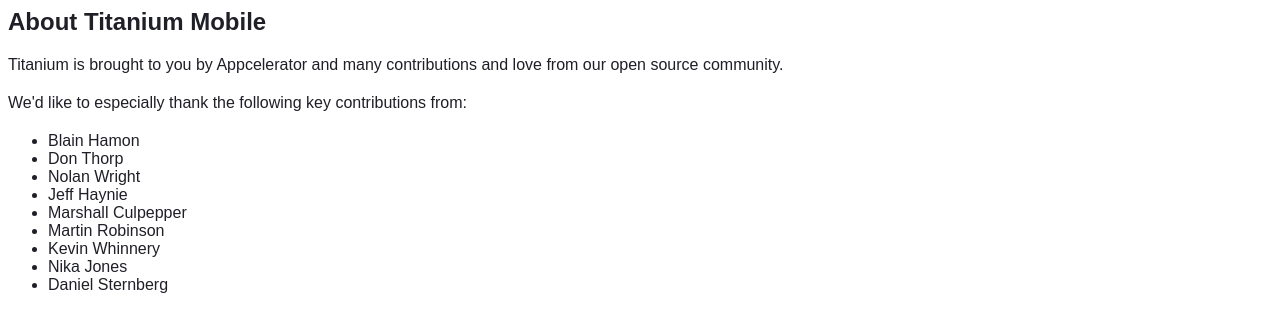
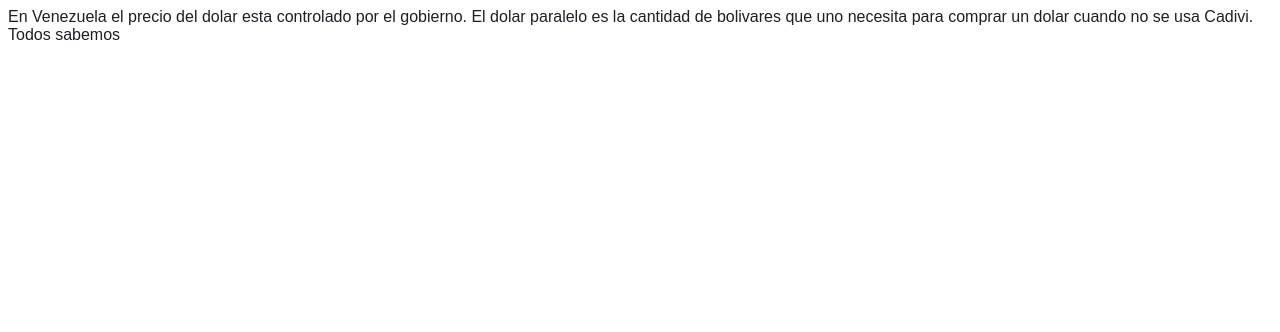
Before and after one commit to ivanacostarubio/Dolar-Paralelo, a plain HTML site: page Resources/about.html in a window 1280 px wide. Drawn offline with Linux system fonts and the light colour scheme.

Commit message:
changing some copy

```diff
--- a/Resources/about.html
+++ b/Resources/about.html
@@ -1,30 +1,10 @@
 <html>
 <head>
 	<meta http-equiv="Content-Type" content="text/html; charset=UTF-8"/>
-	<title>About Titanium</title>
+	<title>¿Que es Dolar Paralelo?</title>
 	<link href="index.css" rel="stylesheet" type="text/css" />
 </head>
 <body>
-	<h2>About Titanium Mobile</h2>
-	<p>
-		Titanium is brought to you by Appcelerator and many
-		contributions and love from our open source community.
-	</p>
-	<p>
-		We'd like to especially thank the following key contributions
-		from:
-
-		<ul>
-			<li>Blain Hamon</li>
-			<li>Don Thorp</li>
-			<li>Nolan Wright</li>
-			<li>Jeff Haynie</li>
-			<li>Marshall Culpepper</li>
-			<li>Martin Robinson</li>
-			<li>Kevin Whinnery</li>
-			<li>Nika Jones</li>
-			<li>Daniel Sternberg</li>
-		</ul>
-	</p>
+  <p>En Venezuela el precio del dolar esta controlado por el gobierno. El dolar paralelo es la cantidad de bolivares que uno necesita para comprar un dolar cuando no se usa Cadivi. Todos sabemos</p>
 </body>
 </html>
--- a/Resources/index.css
+++ b/Resources/index.css
@@ -10,6 +10,8 @@ h1,h2
 	color:#1f1f27;
 }
 
+h1{ font-size: 4em;}
+
 p
 {
 	margin-bottom:20px;
```
Also changed, not shown: Resources/index.html (+2 -20 lines), 8 other files.
